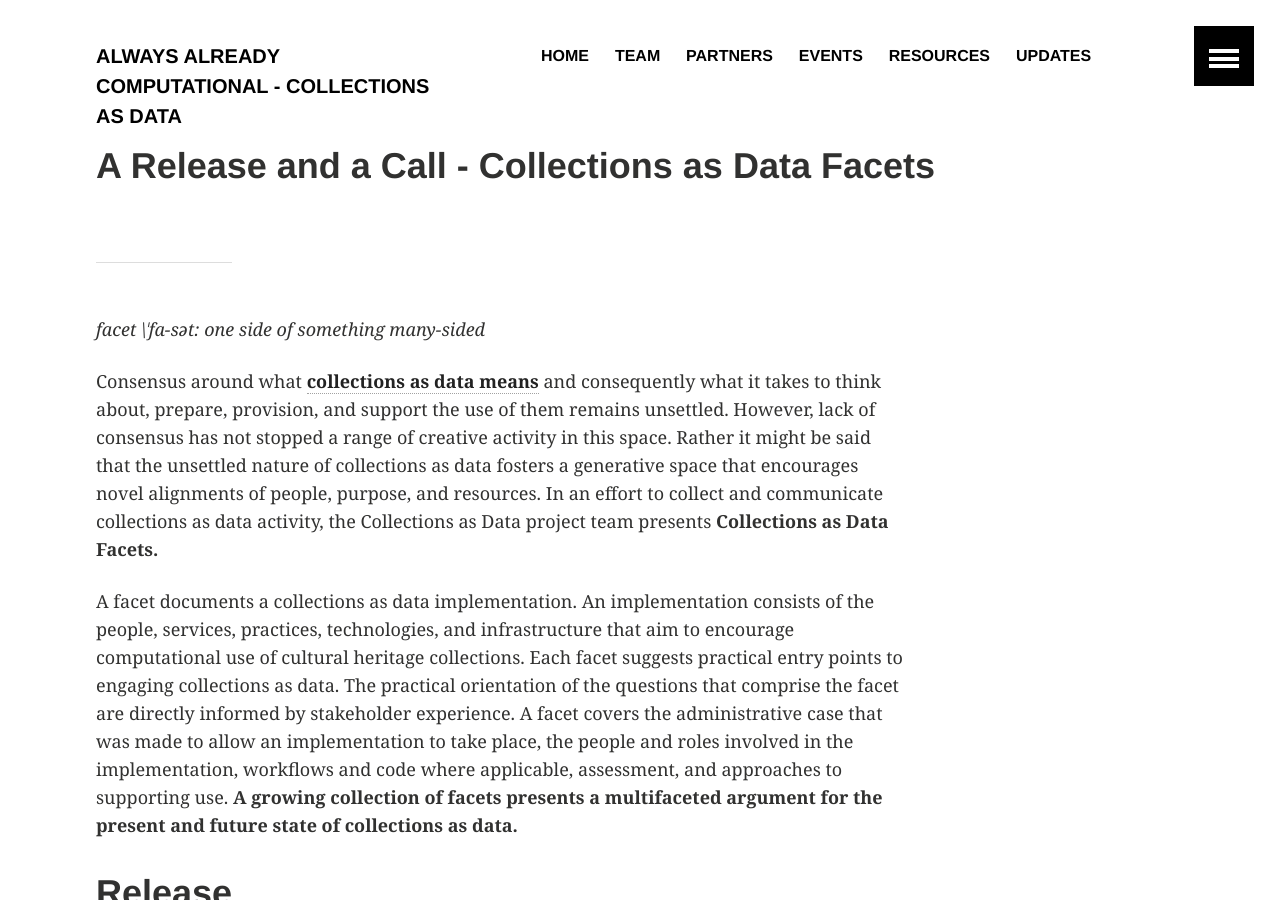
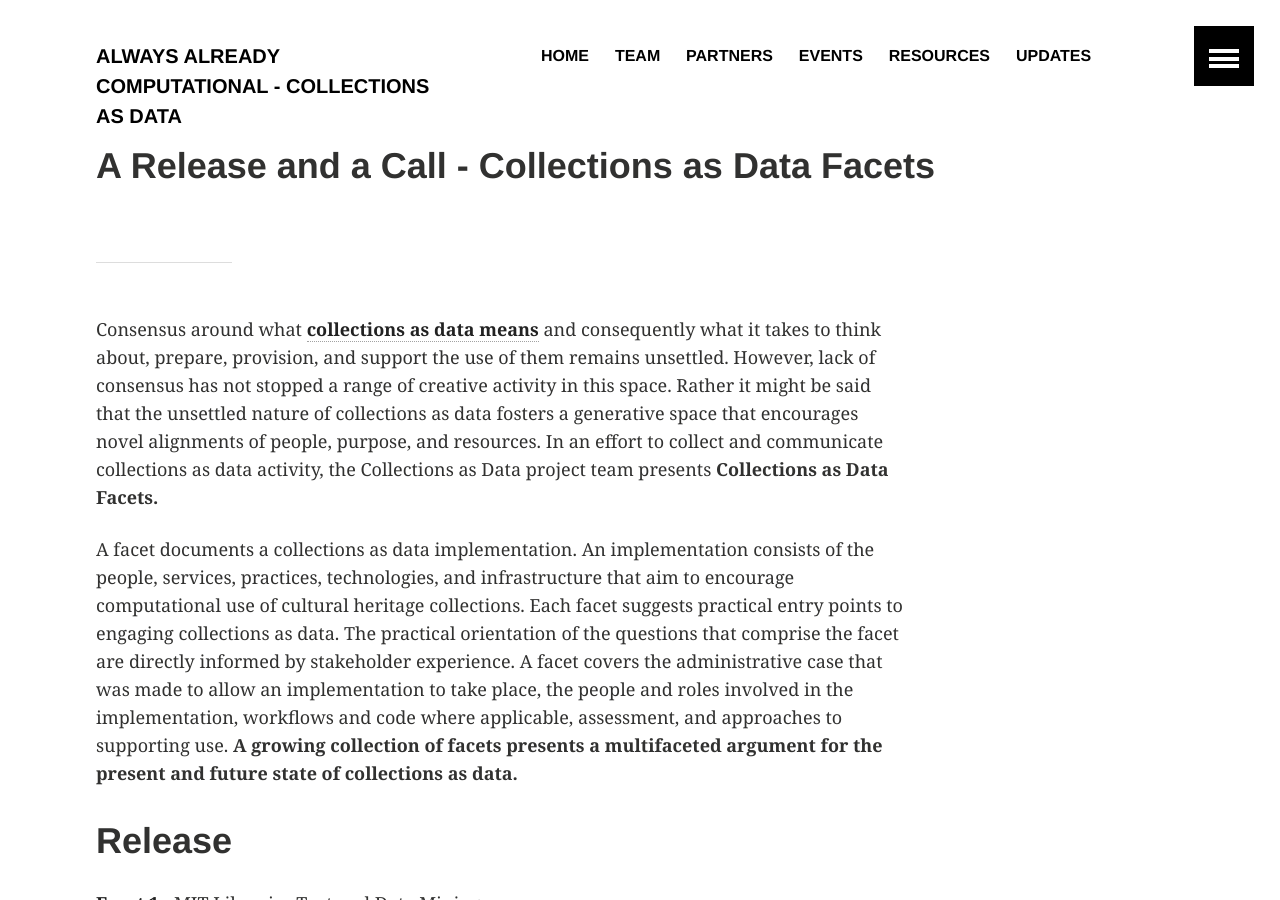
Before and after one commit to collectionsasdata/collectionsasdata.github.io, a Jekyll site: the page built from _posts/2017-8-9-facets.markdown, in a window 1280 px wide and 900 px high. Built offline with Jekyll 4.4.1, drawn with Linux system fonts in a browser that asks for light colours.

Commit message:
Update 2017-8-9-facets.markdown

```diff
--- a/_posts/2017-8-9-facets.markdown
+++ b/_posts/2017-8-9-facets.markdown
@@ -5,7 +5,6 @@ date:   2017-8-9
 teaser: "A Release and a Call - Collections as Data Facets"
 ---
 ---
-*facet \ˈfa-sət\: one side of something many-sided*
 
 Consensus around what [**collections as data means**](https://collectionsasdata.github.io/statement/) and consequently what it takes to think about, prepare, provision, and support the use of them remains unsettled. However, lack of consensus has not stopped a range of creative activity in this space. Rather it might be said that the unsettled nature of collections as data fosters a generative space that encourages novel alignments of people, purpose, and resources. In an effort to collect and communicate collections as data activity, the Collections as Data project team presents **Collections as Data Facets.**
 
```
